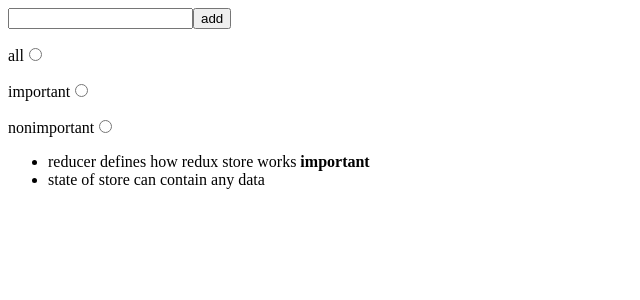
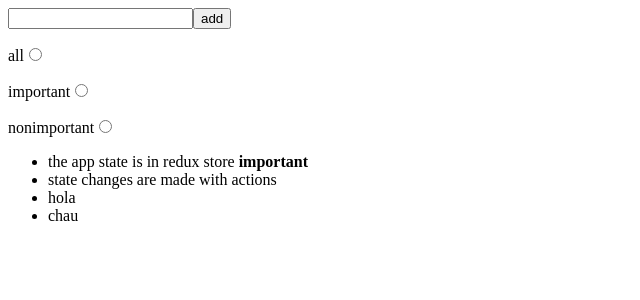
Before and after one commit to EzequielMartin/notes-reduxPart6, a React (Vite) app: page / in a window 1280 px wide. Shown: the top 300 px of the page, without its empty margins (0-640 px from the left). Built offline with nearby package versions, Linux system fonts and the light colour scheme; data requests are answered from the project's data file.

Commit message:
Hago que la app funcione usando un server local jsonserver

```diff
--- /dev/null
+++ b/db.json
@@ -0,0 +1,24 @@
+{
+  "notes": [
+    {
+      "content": "the app state is in redux store",
+      "important": true,
+      "id": 1
+    },
+    {
+      "content": "state changes are made with actions",
+      "important": false,
+      "id": 2
+    },
+    {
+      "id": "430c",
+      "content": "hola",
+      "important": false
+    },
+    {
+      "id": "6464",
+      "content": "chau",
+      "important": false
+    }
+  ]
+}
--- a/package.json
+++ b/package.json
@@ -4,6 +4,7 @@
   "version": "0.0.0",
   "type": "module",
   "scripts": {
+    "server": "json-server -p3001 --watch db.json",
     "dev": "vite",
     "build": "vite build",
     "lint": "eslint .",
@@ -12,6 +13,7 @@
   },
   "dependencies": {
     "@reduxjs/toolkit": "^2.6.1",
+    "axios": "^1.8.4",
     "react": "^19.0.0",
     "react-dom": "^19.0.0",
     "react-redux": "^9.2.0",
@@ -31,6 +33,7 @@
     "eslint-plugin-react-refresh": "^0.4.19",
     "globals": "^15.15.0",
     "jest": "^29.7.0",
+    "json-server": "^1.0.0-beta.3",
     "vite": "^6.2.0"
   }
 }
--- a/src/App.jsx
+++ b/src/App.jsx
@@ -1,8 +1,19 @@
+import { useDispatch } from "react-redux"
 import NewNote from "./components/newNote"
 import Notes from "./components/Notes"
 import VisibilityFilter from "./components/VisibilityFilter"
+import { useEffect } from "react"
+import noteService from "./services/notes"
+import { setNotes } from "./reducers/noteReducer"
 
 const App = () => {
+  const dispatch = useDispatch()
+
+  useEffect(() => {
+    noteService
+      .getAll().then(notes => dispatch(setNotes(notes)))
+  }, [])
+
   return(
     <div>
       <NewNote />
--- a/src/components/newNote.jsx
+++ b/src/components/newNote.jsx
@@ -1,16 +1,17 @@
 import { useDispatch } from 'react-redux'
 import { createNote } from '../reducers/noteReducer'
+import noteService from "../services/notes"
 
 const NewNote = () => {
 
   const dispatch = useDispatch()
 
-  const addNote = (event) => {
+  const addNote = async (event) => {
     event.preventDefault()
     const content = event.target.note.value
     event.target.note.value = ''
-
-    dispatch(createNote(content))
+    const newNote = await noteService.createNew(content)
+    dispatch(createNote(newNote))
   }
 
   return (
--- a/src/main.jsx
+++ b/src/main.jsx
@@ -13,7 +13,7 @@ const store = configureStore({
   }
 })
 
-console.log(store.getState())
+// console.log(store.getState())
 
 ReactDOM.createRoot(document.getElementById('root')).render(
   <Provider store={store}>
--- a/src/reducers/noteReducer.js
+++ b/src/reducers/noteReducer.js
@@ -1,31 +1,26 @@
 import { createSlice, current } from "@reduxjs/toolkit"
 
-const initialState = [
-  {
-    content: 'reducer defines how redux store works',
-    important: true,
-    id: 1,
-  },
-  {
-    content: 'state of store can contain any data',
-    important: false,
-    id: 2,
-  },
-]
+// const initialState = [
+//   {
+//     content: 'reducer defines how redux store works',
+//     important: true,
+//     id: 1,
+//   },
+//   {
+//     content: 'state of store can contain any data',
+//     important: false,
+//     id: 2,
+//   },
+// ]
 
-const generateId = () => Number((Math.random() * 1000000).toFixed(0))
+//const generateId = () => Number((Math.random() * 1000000).toFixed(0))
 
 const noteSlice = createSlice({
   name: "notes",
-  initialState,
+  initialState: [],
   reducers: {
     createNote(state, action) {
-      const content = action.payload
-      state.push({  //Pareciera que estoy usando una funcion impura y mutando state pero no, ya que redux toolkit usa la libreria Immer que retorna un nuevo estado sin mutar el anterior.
-        content,
-        important:false,
-        id:generateId()
-      })
+      state.push(action.payload)
     },
     toggleImportanceOf(state, action) {
       const id = action.payload
@@ -33,9 +28,15 @@ const noteSlice = createSlice({
       const changedNote = { ...noteToChange, important: !noteToChange.important }
       console.log(current(state)) //Usando current y console log puedo imprimir el estado actual del store en la consola
       return state.map(note => note.id !== id ? note : changedNote) //devuelve un nuevo state donde si el id de la nota es distinto de id se queda igual y la nota con id igual a id se reemplaza por changedNote
+    },
+    appendNote(state, action) {
+      state.push(action.payload)
+    },
+    setNotes(state, action){
+      return action.payload
     }
   }
 })
 
-export const { createNote, toggleImportanceOf } = noteSlice.actions
+export const { createNote, toggleImportanceOf, appendNote, setNotes } = noteSlice.actions
 export default noteSlice.reducer
--- /dev/null
+++ b/src/services/notes.js
@@ -0,0 +1,16 @@
+import axios from 'axios'
+
+const baseUrl = 'http://localhost:3001/notes'
+
+const getAll = async () => {
+  const response = await axios.get(baseUrl)
+  return response.data
+}
+
+const createNew = async (content) => {
+  const object = { content, important: false }
+  const response = await axios.post(baseUrl, object)
+  return response.data
+}
+
+export default { getAll, createNew }
```
Also changed, not shown: 1 other file (tests, documents, lock files or other folders).
